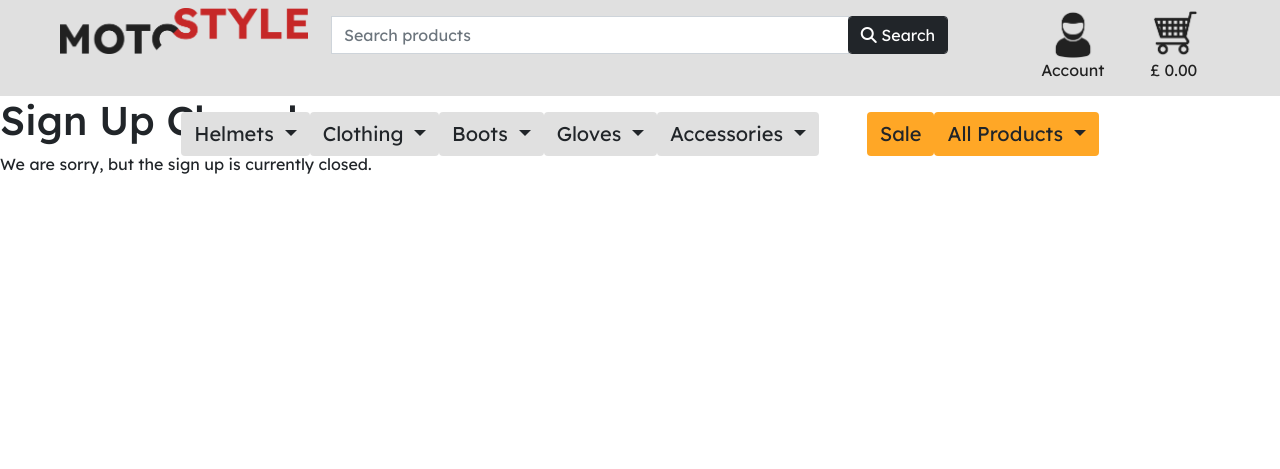
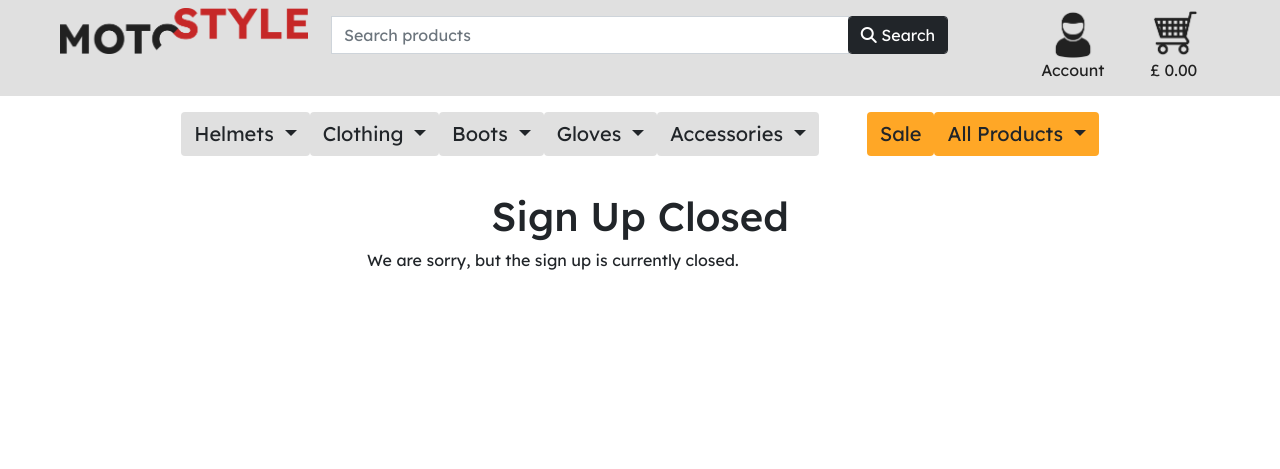
Before and after one commit to CristianBuca/MS4_MotoStyle, a Django app: template templates/allauth/account/signup_closed.html in a window 1280 px wide. Shown: the top 469 px of the page. Run offline with Django 3.2, Linux system fonts and the light colour scheme; the template is opened without the code that fills it, so the values that code supplies are empty; some libraries are stand-ins or nearby versions.

Commit message:
Add(allauth-signup_close): layout

```diff
--- a/templates/allauth/account/signup_closed.html
+++ b/templates/allauth/account/signup_closed.html
@@ -5,7 +5,14 @@
 {% block head_title %}{% trans "Sign Up Closed" %}{% endblock %}
 
 {% block content %}
-<h1>{% trans "Sign Up Closed" %}</h1>
-
-<p>{% trans "We are sorry, but the sign up is currently closed." %}</p>
+    <div class="container mt-5">
+        <div class="row pt-lg-5">
+            <div class="col-12 text-center">
+                <h1>{% trans "Sign Up Closed" %}</h1>
+            </div>
+            <div class="col-12 col-lg-6 mx-auto">
+                <p>{% trans "We are sorry, but the sign up is currently closed." %}</p>
+            </div>
+        </div>
+    </div>
 {% endblock %}
```
Also changed, not shown: templates/allauth/account/password_set.html (line endings or trailing spaces).
